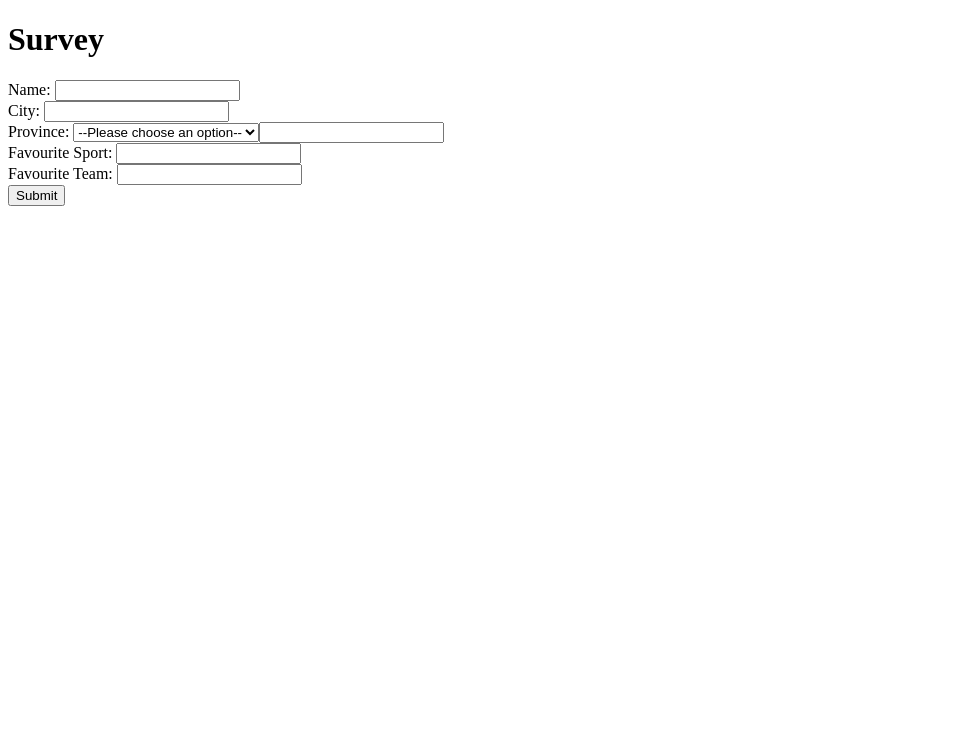
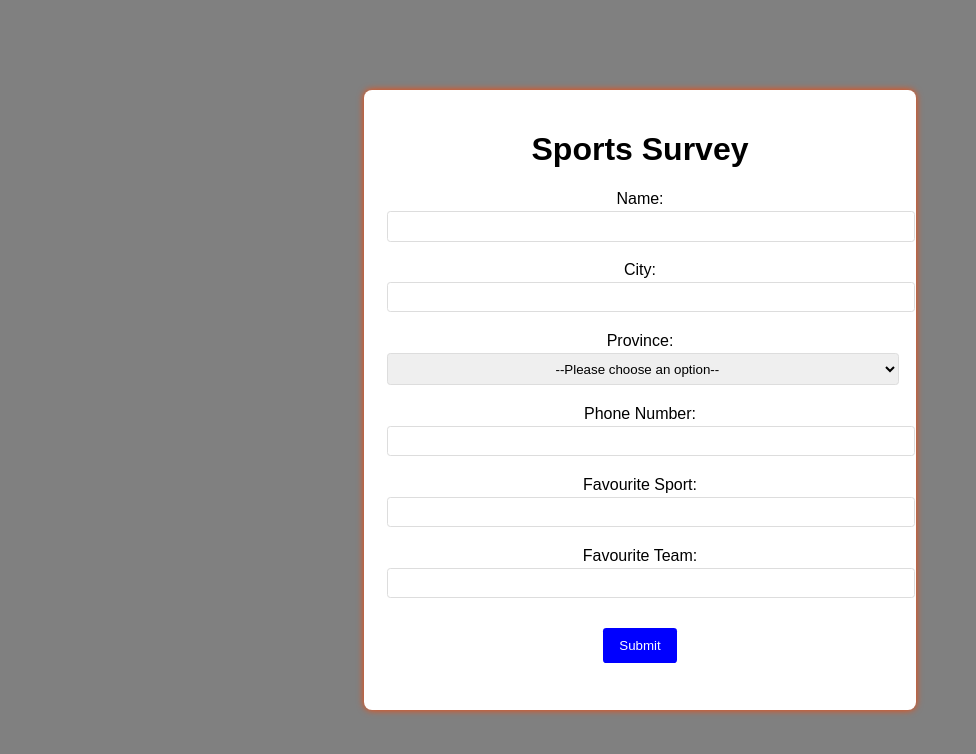
Before and after one commit to anikenskywalker99/hack4-group6-comp2230, a plain HTML site: page index.html in a window 1280 px wide. Shown: the whole page, without its empty margins (0-976 px from the left). Drawn offline with Linux system fonts and the light colour scheme; a web font is replaced by a local one.

Commit message:
Added CSS Styling.

```diff
--- a/index.html
+++ b/index.html
@@ -14,7 +14,7 @@
 	</head>
     <body>
 		<form id="sportSurvey" action="https://httpbin.org/post" method="post">
-			<h1>Survey</h1>
+			<h1>Sports Survey</h1>
                 <div class="input-container">
                     <label for="name">Name:</label>
                     <input type="text" id="name" name="name" />
@@ -40,6 +40,7 @@
                         <option value="qc">Quebec</option>
                         <option value="sk">Saskatchewan</option>
                         <option value="yt">Yukon</option>
+                    </select>
                 </div>
                 <div class="input-container">
                     <label for="phone">Phone Number:</label>
--- a/styles.css
+++ b/styles.css
@@ -4,3 +4,56 @@
     font-weight: normal; /* Adjust based on the specific font weight */
     font-style: normal;  /* Adjust based on the specific font style */
 }
+
+body {
+	font-family: "skia-cc", "Arial", sans-serif;
+	background-color: gray;
+	color: black;
+	margin: 0;
+	padding: 0;
+	display: flex;
+	justify-content: center;
+	align-items: center;
+	height: 100vh;
+}
+
+form {
+	width: 90%;
+	max-width: 32em;
+	background: white;
+	padding: 1.25em;
+	border-radius: 0.5em;
+	box-shadow: 0 0 7px orangered;
+	text-align: center;
+}
+
+label {
+    margin-top: 1em;
+    display: block;
+}
+
+input,
+select,
+textarea {
+	width: 100%;
+	padding: 0.5em;
+	border: 1px solid #ddd;
+	border-radius: 0.25em;
+    margin: 0.25em;
+    justify-content: center;
+    text-align: center;
+}
+
+button {
+	padding: 0.75em 1.25em;
+    margin: 2em;
+	background-color: blue;
+	color: white;
+	border: none;
+	border-radius: 0.25em;
+	cursor: pointer;
+}
+
+button:hover {
+	background-color: purple;
+}
```
